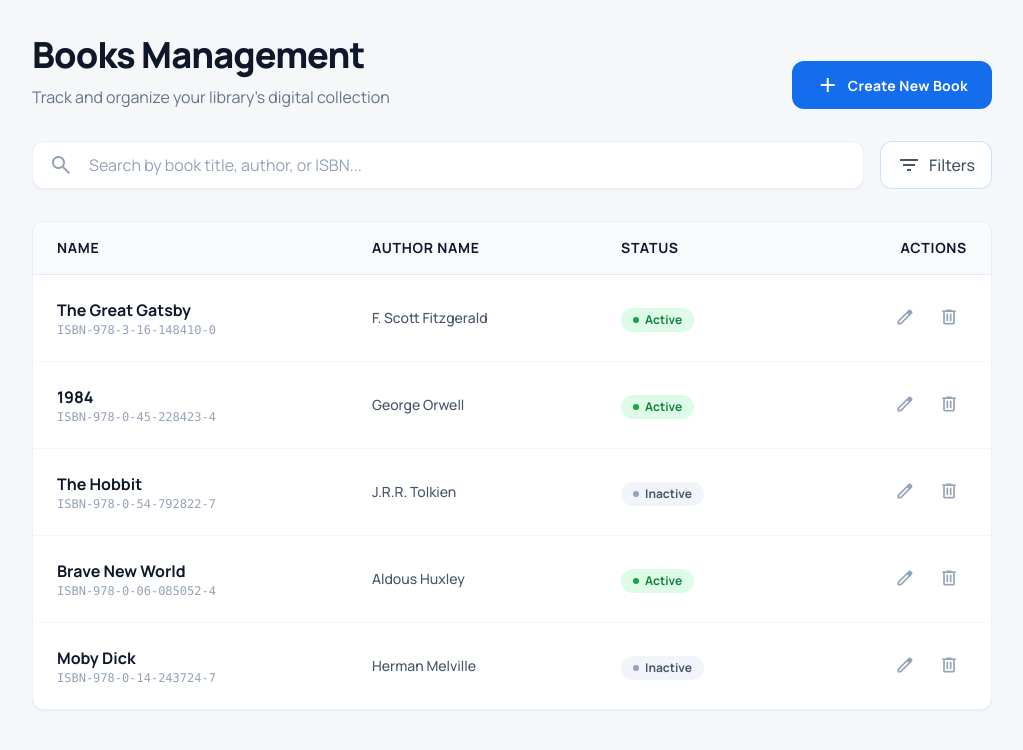
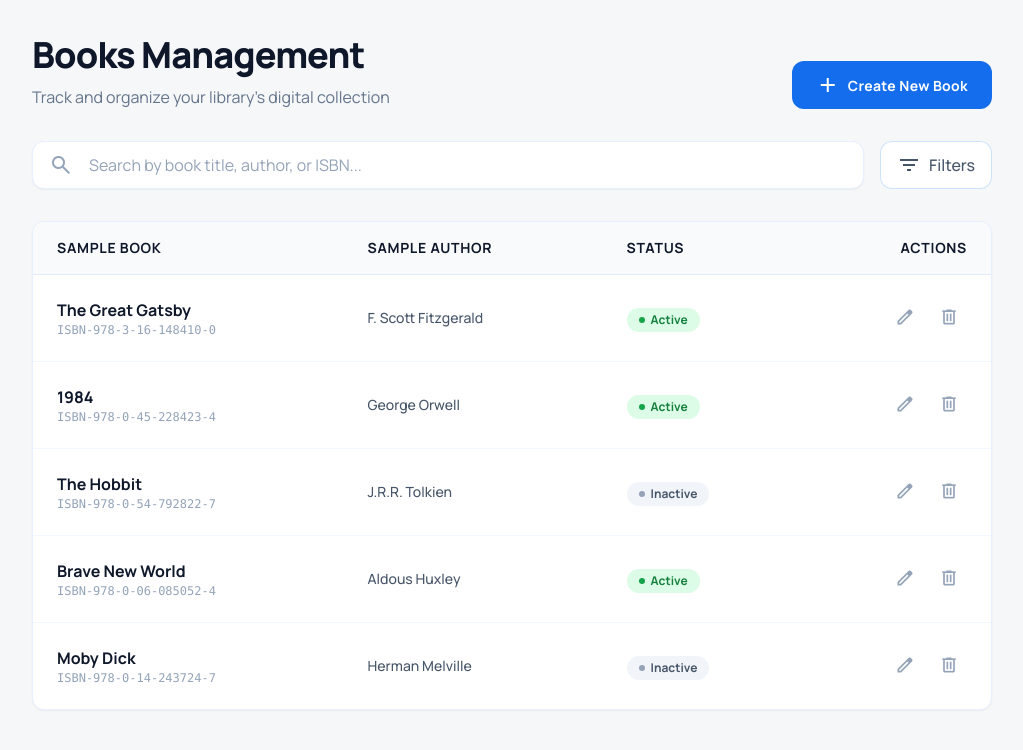
Before and after one commit to xikmatullayevmuhammadsodiq21-ai/imtihon-django-1, a Django app: template templates/book_list.html in a window 1280 px wide. Shown: the part 73-823 px from the top of the page, without its empty margins (128-1151 px from the left). Run offline with Django 5.2, Linux system fonts and the light colour scheme; the template is opened without the code that fills it: most values are stand-ins (such as "Sample title", 1, 10 or a date in 2020); some libraries are stand-ins or nearby versions.

Commit message:
I did something

```diff
--- a/book/urls.py
+++ b/book/urls.py
@@ -1,8 +1,8 @@
-from django.urls import path, include
+from django.urls import path
 from . import views
 
-
 urlpatterns = [
-    path('', views.book_page, name='book_list'),
+    path('book_list/', views.book_page, name='book_list'),
     path('create_book/', views.create_page, name='create_book'),
+    path('delete/<int:index>/', views.delete_book, name='delete_book')
 ]
--- a/config/urls.py
+++ b/config/urls.py
@@ -4,6 +4,5 @@ from django.urls import path, include
 urlpatterns = [
     path('admin/', admin.site.urls),
     path('', include('user.urls')),
-    path('',include('book.urls')),
-    path('create_book/',include('book.urls')),
+    path('', include('book.urls')),
 ]
--- a/templates/book_list.html
+++ b/templates/book_list.html
@@ -117,13 +117,14 @@
                             <div class="overflow-x-auto">
                                 <table class="w-full text-left border-collapse">
                                     <thead>
+                                        {% for book in books %}
                                         <tr class="bg-slate-50 dark:bg-slate-800/50 border-b border-primary/10">
                                             <th
                                                 class="px-6 py-4 text-slate-900 dark:text-slate-100 text-sm font-bold uppercase tracking-wider">
-                                                Name</th>
+                                                {{book.name}}</th>
                                             <th
                                                 class="px-6 py-4 text-slate-900 dark:text-slate-100 text-sm font-bold uppercase tracking-wider">
-                                                Author Name</th>
+                                                {{author.name}}</th>
                                             <th
                                                 class="px-6 py-4 text-slate-900 dark:text-slate-100 text-sm font-bold uppercase tracking-wider">
                                                 Status</th>
@@ -131,6 +132,7 @@
                                                 class="px-6 py-4 text-slate-900 dark:text-slate-100 text-sm font-bold uppercase tracking-wider text-right">
                                                 Actions</th>
                                         </tr>
+                                        {% endfor %}
                                     </thead>
                                     <tbody class="divide-y divide-primary/5">
                                         <!-- Row 1 -->
--- a/templates/login.html
+++ b/templates/login.html
@@ -56,7 +56,7 @@
             <div class="flex items-center gap-6">
                 <a class="text-sm font-semibold hover:text-primary transition-colors" href="#">Help</a>
                 <a class="text-sm font-semibold bg-primary/10 text-primary px-4 py-2 rounded-lg hover:bg-primary/20 transition-all"
-                    href="#">Register</a>
+                    href="{% url 'register' %}">Register</a>
             </div>
         </div>
     </header>
--- a/templates/register.html
+++ b/templates/register.html
@@ -60,7 +60,7 @@
                 </div>
                 <div class="flex flex-1 justify-end gap-8 items-center">
                     <a class="text-slate-600 dark:text-slate-400 text-sm font-medium hover:text-primary transition-colors"
-                        href="#">Login</a>
+                        href="{% url 'login' %}">Login</a>
                     <button
                         class="flex min-w-[100px] cursor-pointer items-center justify-center rounded-lg h-10 px-4 bg-primary text-white text-sm font-bold leading-normal tracking-wide">
                         <span>Register</span>
--- a/user/urls.py
+++ b/user/urls.py
@@ -1,7 +1,7 @@
-from django.urls import path, include
+from django.urls import path
 from . import views
 
 urlpatterns = [
-    path('',views.login_page, name='login'),
-    path('register/',views.register_page, name='register'),
+    path('', views.login_page, name='login'),
+    path('register/', views.register_page, name='register'),
 ]
```
Also changed, not shown: book/views.py (+20 -3 lines), user/views.py (+5 -3 lines).
